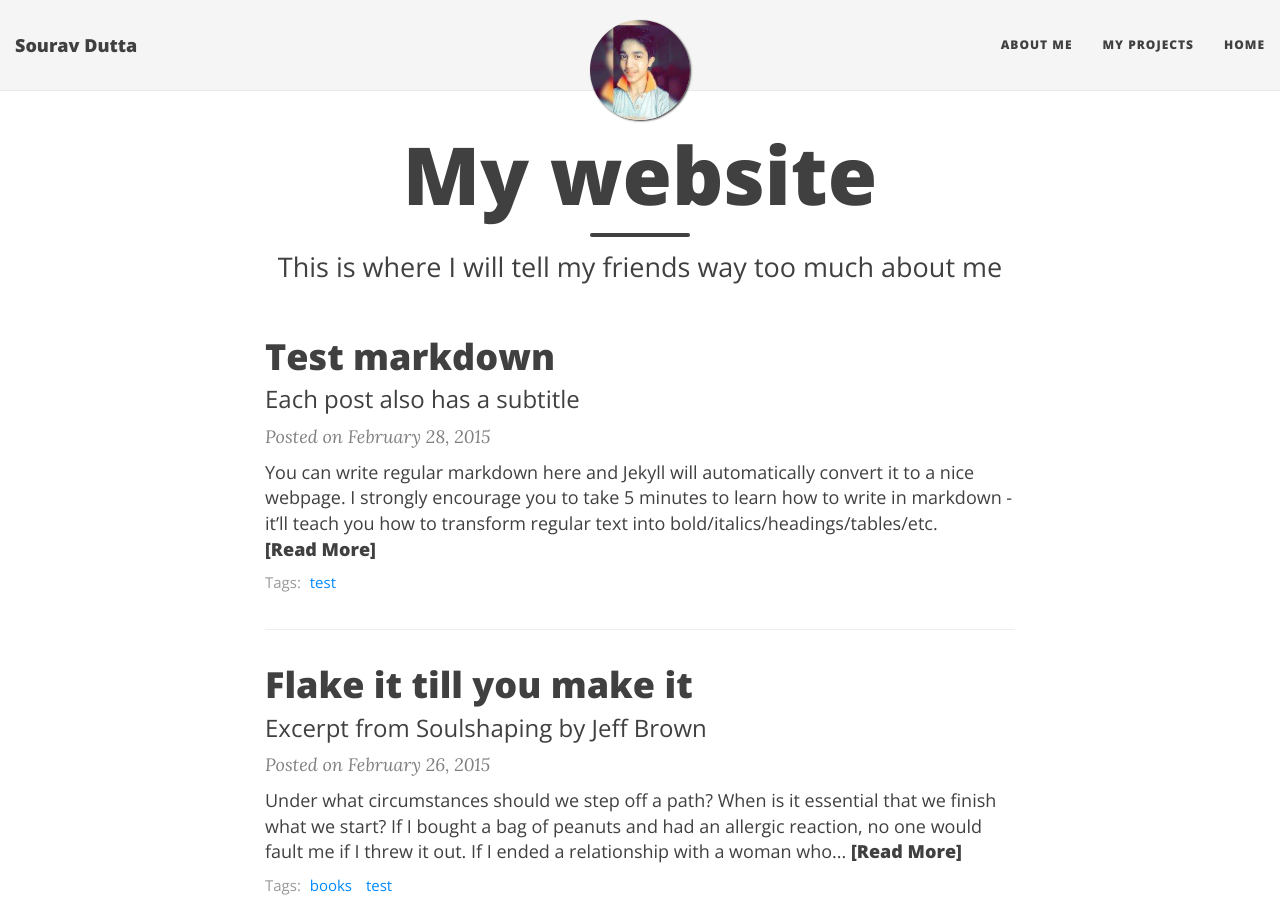
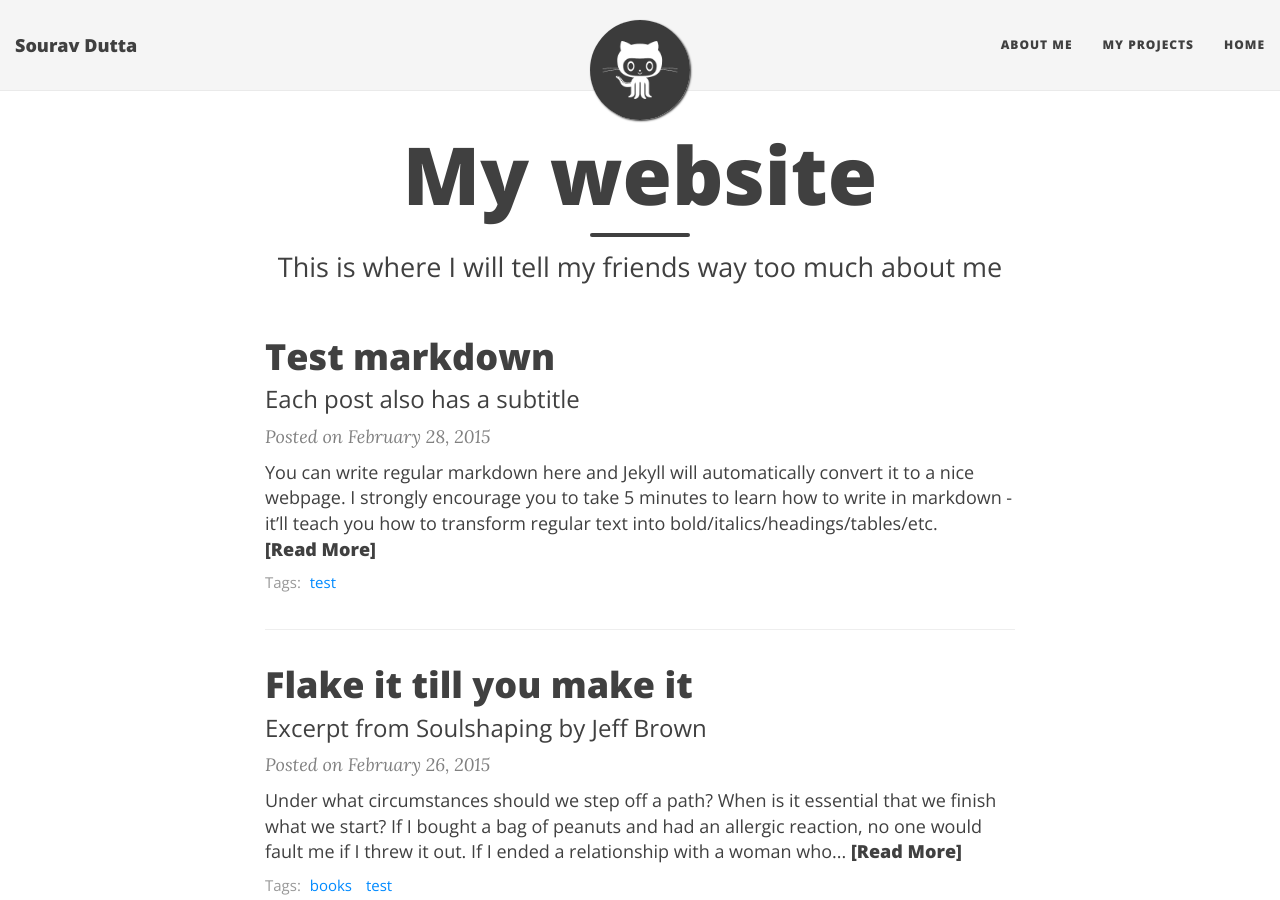
Before and after one commit to souravdutta1998/souravdutta1998.github.io, a Jekyll site: the page built from index.html, in a window 1280 px wide and 900 px high. Built offline with Jekyll 4.4.1, drawn with Linux system fonts in a browser that asks for light colours; nearby versions of some CDN libraries; the list of posts is cut into pages by our own code.

Commit message:
Update _config.yml

```diff
--- a/_config.yml
+++ b/_config.yml
@@ -33,8 +33,8 @@ navbar-links:
 
 # Image to show in the navigation bar - image must be a square (width = height)
 # Remove this parameter if you don't want an image in the navbar
-#avatar: "/img/avatar-icon.png"
-avatar: "/img/mypic.jpg"
+avatar: "/img/avatar-icon.png"
+#avatar: "/img/mypic.jpg"
 
 # If you want to have an image logo in the top-left corner instead of the title text,
 # then specify the following parameter
```
